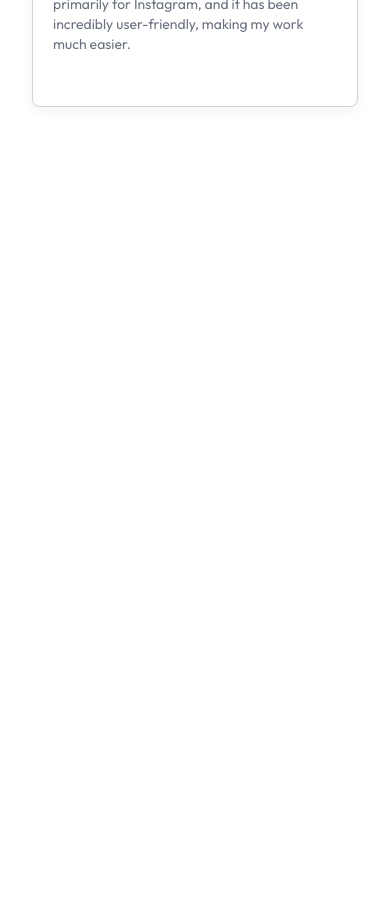
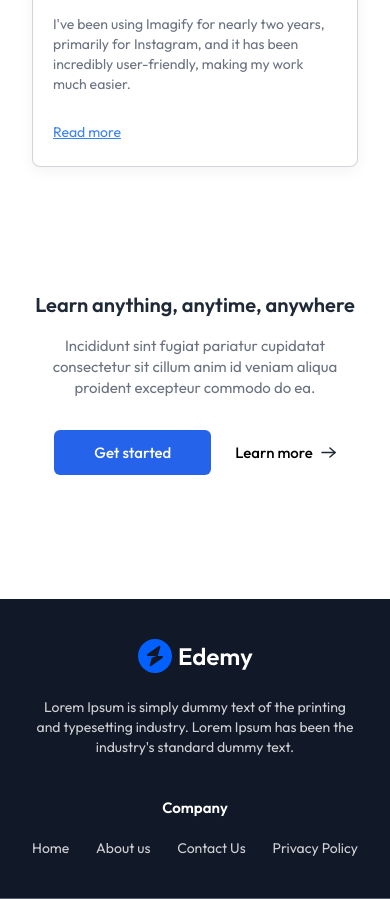
Before and after one commit to Suryansh935/LearningManagementSystem, a React (Vite) app in the folder client/: page / in a window 390 px wide. Shown: the part 3300-4199 px from the top of the page. Before the commit the page ends 3463 px from the top, so only its background shows below. Built offline with nearby package versions, Linux system fonts and the light colour scheme; no server answers.

Commit message:
Design footer component and Course List Page

```diff
--- a/client/src/components/Students/CallToAction.jsx
+++ b/client/src/components/Students/CallToAction.jsx
@@ -1,9 +1,22 @@
 import React from 'react'
+import { assets } from '../../assets/assets'
 
 const CallToAction = () => {
   return (
-    <div>
-      <h1>CaltOaction</h1>
+    <div className='flex flex-col items-center gap-4 pt-10 pb-24 px-8 md:px-0'>
+      <h1 className='text-xl md:text-4xl text-gray-800 font-semibold'>
+        Learn anything, anytime, anywhere
+      </h1>
+       <p className='text-gray-500 sm:text-sm'> Incididunt sint fugiat pariatur cupidatat consectetur sit cillum anim id
+        veniam aliqua proident excepteur commodo do ea.</p>
+      <div className='flex items-center font-medium gap-6 mt-4'>
+        <button className='px-10 py-3 rounded-md text-white bg-blue-600'>
+          Get started
+          </button>
+        <button className='flex items-center gap-2'>Learn more
+          <img src={assets.arrow_icon} alt="arrow_icon"/>
+          </button>
+      </div>
     </div>
   )
 }
--- a/client/src/components/Students/Footer.jsx
+++ b/client/src/components/Students/Footer.jsx
@@ -1,10 +1,61 @@
 import React from 'react'
+import { assets } from '../../assets/assets'
 
 const Footer = () => {
   return (
-    <div>
-    <h1>Footer</h1>
-    </div>
+    <footer className='bg-gray-900 md:px-36 text-left w-full mt-10'>
+
+     <div className='flex flex-col md:flex-row items-start px-8
+      md:px-0 justify-center gap-10 md:gap-32 py-10 border-b border-white/30'>
+
+     <div className='flex flex-col md:items-start items-center w-full'>
+
+     <img src={assets.logo_dark} alt="logo"/>
+
+     <p className='mt-6 text-center md:text-left text-sm text-white/80'>Lorem Ipsum is simply dummy text of the
+      printing and typesetting industry. Lorem
+      Ipsum has been the industry's standard dummy text.</p>
+
+      </div>
+
+      <div className='flex flex-col md:items-start items-center w-full'>
+
+        <h2 className='font-semibold text-white mb-5'>Company</h2>
+
+        <ul className='flex md:flex-col w-full justify-between text-sm text-white/80 md:space-y-2'>
+          <li><a href="#">Home</a></li>
+          <li><a href="#">About us</a></li>
+          <li><a href="#">Contact Us</a></li>
+          <li><a href="#">Privacy Policy</a></li>
+        </ul>
+
+      </div>
+
+      <div className='hidden md:flex flex-col items-start w-full'>
+
+        <h2 className='font-semibold text-white mb-5'>
+          Subscribe to our newsletter</h2>
+
+          <p className='text-sm text-white/80'>
+          The latest news, articles, and resources,
+           sent to your inbox weekly.</p>
+
+           <div className='flex items-center gap-2 pt-4'>
+
+            <input type="email"
+            placeholder='Enter your email'
+            className='border border-gray-500/30 bg-gray-800
+            text-gray-500 placeholder-gray-500 outline-none
+            w-64 h-9 rounded px-2 text-sm'/>
+
+            <button className='bg-blue-600 w-24 h-9 text-white rounded'>
+              Subscribe</button>
+           </div>
+      </div>
+
+   </div>
+   <p></p>
+   </footer>
   )
 }
 
--- a/client/src/components/Students/TestimonialSection.jsx
+++ b/client/src/components/Students/TestimonialSection.jsx
@@ -54,6 +54,9 @@ const TestimonialSection = () => {
                       {testimonial.feedback}</p>
 
                 </div>
+                <a href="#" className='text-blue-500 underline px-5'>
+                  Read more
+                </a>
             </div>
           ))}
         </div>
--- a/client/src/pages/students/CourseList.jsx
+++ b/client/src/pages/students/CourseList.jsx
@@ -1,10 +1,63 @@
-import React from 'react'
+import React, { useContext, useEffect, useState } from 'react'
+import AppContext from '../../context/AppContext'
+import SearchBar from '../../components/Students/SearchBar'
+import { useParams } from 'react-router-dom'
+import CourseCard from '../../components/Students/CourseCard'
+import { assets } from '../../assets/assets'
+import Footer from '../../components/Students/Footer'
 
 const CourseList = () => {
+  const{navigate,allCourses}=useContext(AppContext)
+  const{input}=useParams()
+  const[filteredCourse,setFilteredCourse]=useState([])
+  useEffect(()=>{
+    if(allCourses && allCourses.length>0){
+      const tempCourses=allCourses.slice()
+
+      input?
+      setFilteredCourse(
+        tempCourses.filter(
+
+            item=>item.courseTitle.toLowerCase().includes(input.toLowerCase())
+          )
+        )
+        :setFilteredCourse(tempCourses)
+
+    }
+  },[allCourses,input])
+
   return (
-    <div>
-      <h1>CourseList</h1>
+    <>
+    <div className='relative md:px-36 px-8 pt-20 text-left'>
+
+      <div className='flex md:flex-row flex-col gap-6 items-start
+      justify-between w-full'>
+
+        <div className=''>
+          <h1 className='text-4xl font-semibold text-gray-800'>Course List</h1>
+
+          <p className='text-gray-500'>
+          <span className='text-blue-600 cursor-pointer'
+          onClick={()=>navigate('/')}>Home </span>
+            /
+          <span>Course List</span>
+          </p>
+        </div>
+        <SearchBar data={input}/>
+      </div>
+      {input && <div className='inline-flex items-center gap-4 px-4 py-2 border mt-8 mb-8 text-gray-600'>
+        <p>{input}</p>
+        <img src={assets.cross_icon} alt=""
+        className='cursor-pointer' onClick={()=>navigate('/course-list')}/>
+        </div>}
+      <div className='grid grid-cols-1 sm:grid-cols-2 md:grid-cols-3 lg:grid-cols-4  my-16 gap-3 px-2 md:p-0'>
+      {filteredCourse.map((course,index)=>
+      <CourseCard key={index} course={course}/>)}
+      </div>
+
     </div>
+    <Footer/>
+    </>
   )
 }
 
--- a/client/src/pages/students/Home.jsx
+++ b/client/src/pages/students/Home.jsx
@@ -3,6 +3,8 @@ import Hero from '../../components/Students/Hero'
 import Companies from '../../components/Students/Companies'
 import CourseSection from '../../components/Students/CourseSection'
 import TestimonialSection from '../../components/Students/TestimonialSection'
+import CallToAction from '../../components/Students/CallToAction'
+import Footer from '../../components/Students/Footer'
 
 const Home = () => {
   return (
@@ -11,6 +13,8 @@ const Home = () => {
      <Companies/>
      <CourseSection/>
      <TestimonialSection/>
+     <CallToAction/>
+     <Footer/>
     </div>
   )
 }
```
